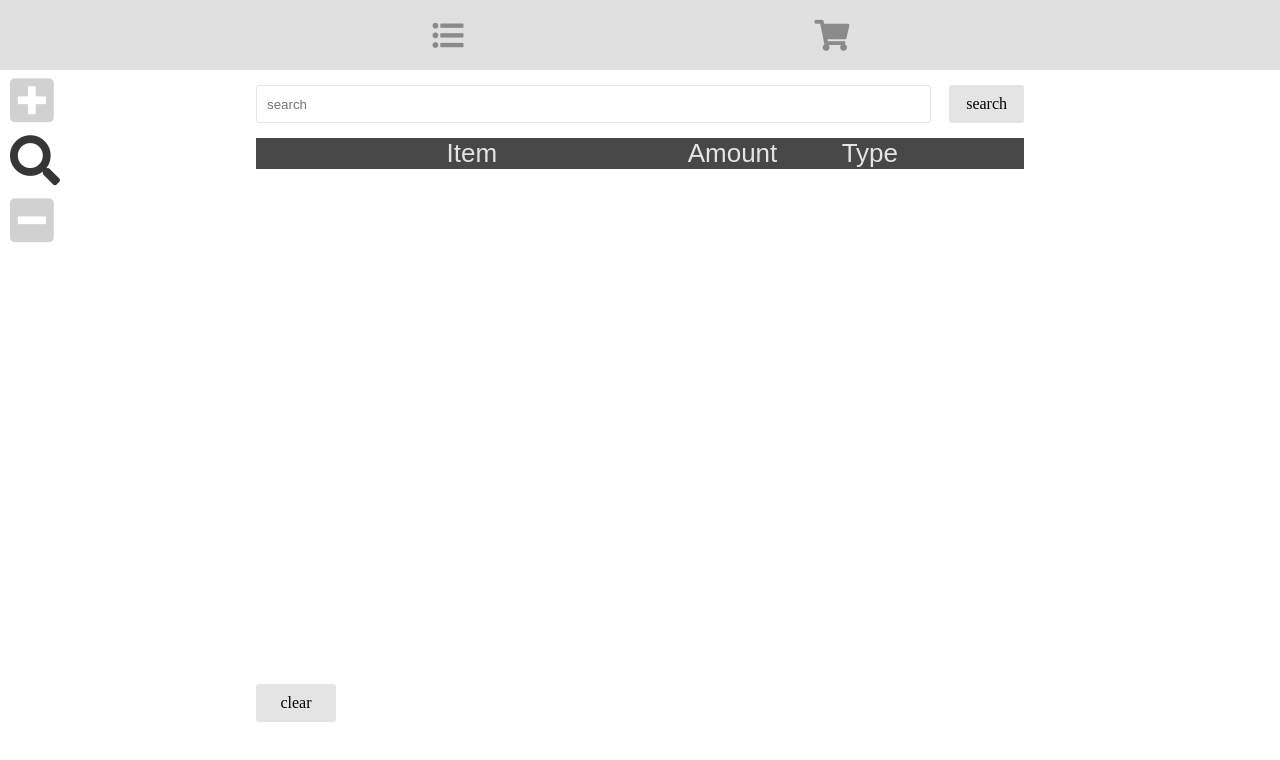
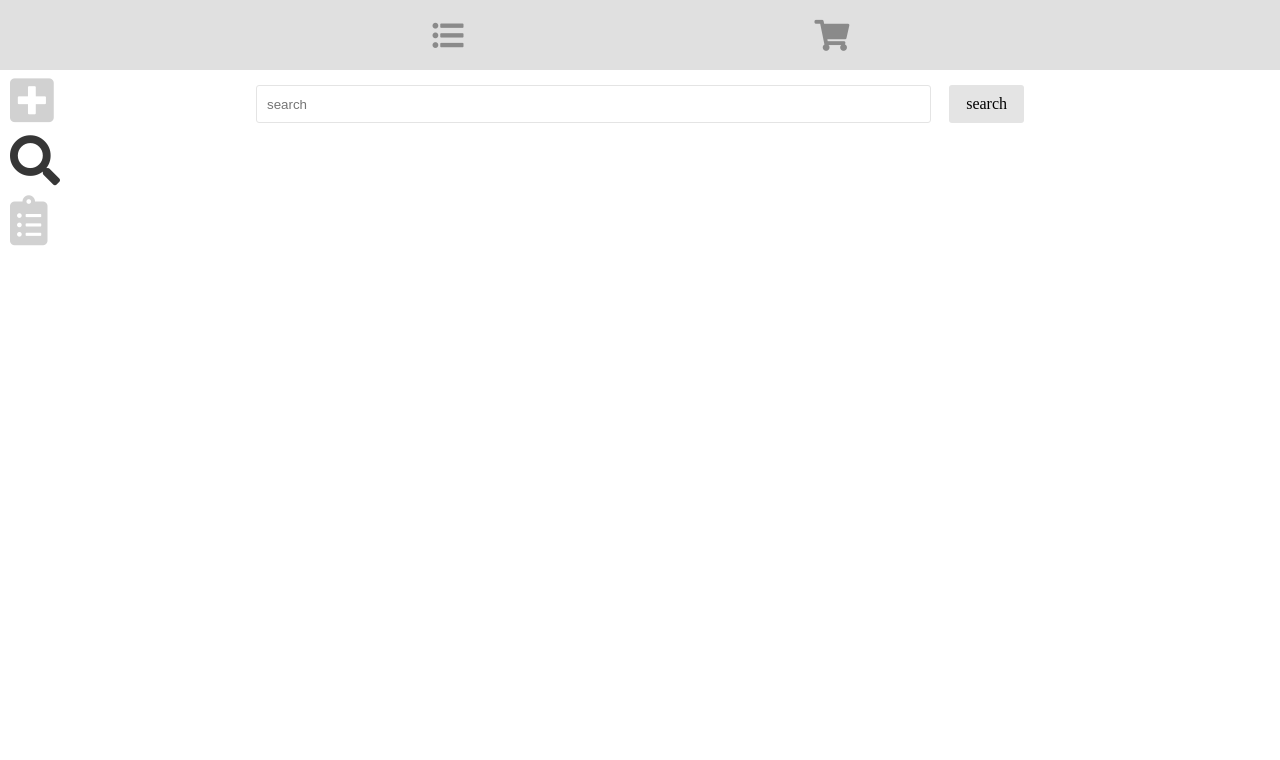
Before and after one commit to DrEmbryo/shopping-list, an Angular app: page /add in a window 1280 px wide. Both pictures are taken after a click on the element 34 px from the left and 165 px from the top of the page. Shown: the top 760 px of the page. Built offline with nearby package versions, Linux system fonts and the light colour scheme.

Commit message:
change icons

```diff
--- a/src/app/add-form/add-form.component.html
+++ b/src/app/add-form/add-form.component.html
@@ -5,7 +5,8 @@
       <i class="fas fa-search" (click)="controlSwitch('search')"
       [ngClass]="{'controls_active':controls === 'search'}"></i>
 
-      <i class="fas fa-minus-square" (click)="controlSwitch('hide')"></i>
+      <i class="fas fa-clipboard-list" (click)="controlSwitch('hide')"
+      [ngClass]="{'controls_active':controls === 'hide'}"></i>
 </div>
 
 <div [ngSwitch]="controls" class="controls_wrapper">
@@ -30,31 +31,7 @@
    <div class="list_search" *ngSwitchCase="'search'">
       <input type="text" placeholder="search" [formControl]="searchBar">
       <div class="add_btn" style="width: auto;" (click)="onSearch()"> search </div>
-   </div>
-
-   <div *ngSwitchCase="'hide'">
-   </div>
-
-</div>
-
-<div class="list_display">
-<div class="list_head">
-      <div>Item</div>
-      <div>Amount</div>
-      <div>Type</div>
-   </div>
-   <div class="list_inner" *ngIf="!search">
-      <div *ngFor="let item of itemArray; index as i;" class="list">
-         <div class="list_item">
-            <div>{{item.item}}</div>
-            <div>{{item.amount}}</div>
-            <div>{{item.package}}</div>
-            <div class="delete-btn" (click)="deleteItem(i)"><i class="far fa-trash-alt"></i></div>
-         </div>
-      </div>
-   </div>
-
-   <div class="list_inner" *ngIf="search">
+      <div class="list_inner" >
             <div *ngFor="let item of searchArray; index as i;" class="list">
                <div class="list_item">
                      <div>{{item.item}}</div>
@@ -66,6 +43,28 @@
          </div>
       </div>
 
+   <div *ngSwitchCase="'hide'">
+   <div class="list_display">
+      <div class="list_head">
+            <div>Item</div>
+            <div>Amount</div>
+            <div>Type</div>
+         </div>
+         <div class="list_inner" >
+            <div *ngFor="let item of itemArray; index as i;" class="list">
+               <div class="list_item">
+                  <div>{{item.item}}</div>
+                  <div>{{item.amount}}</div>
+                  <div>{{item.package}}</div>
+                  <div class="delete-btn" (click)="deleteItem(i)"><i class="far fa-trash-alt"></i></div>
+               </div>
+            </div>
+         </div>
+
       <div class="">
          <div class="add_btn" (click)="clearItems()"> clear </div>
       </div>
+   </div>
+</div>
+
+</div>
--- a/src/app/add-form/add-form.component.ts
+++ b/src/app/add-form/add-form.component.ts
@@ -28,8 +28,7 @@ export class AddFormComponent implements OnInit {
 
   itemArray = [];
   searchArray = [];
-  search = false;
-  controls = '';
+  controls = 'hide';
 
   addItem() {
     if (this.item.value !== '' && this.amount.value !== '') {
```
Lines whose indentation alone changed are shown as unchanged.
